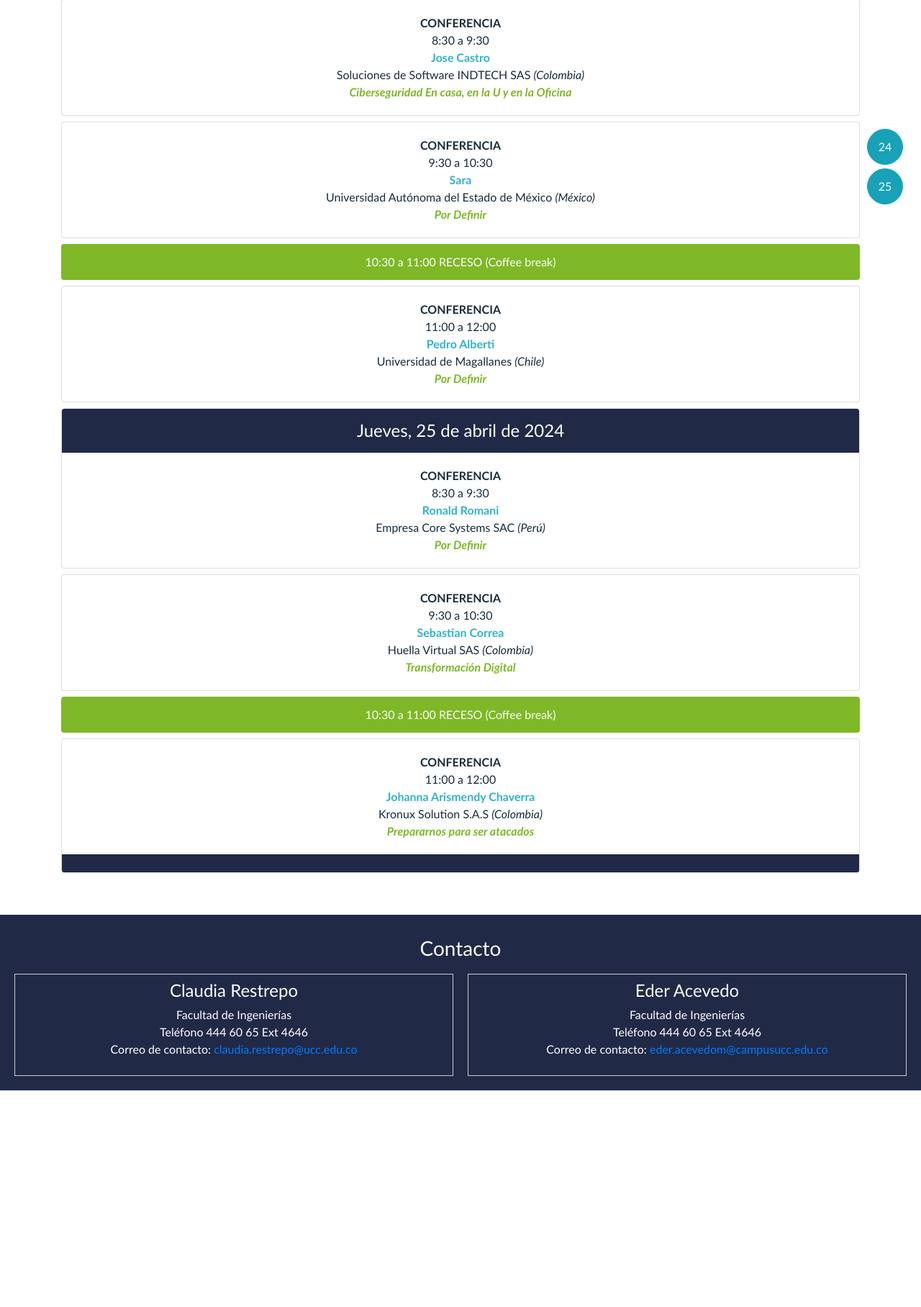
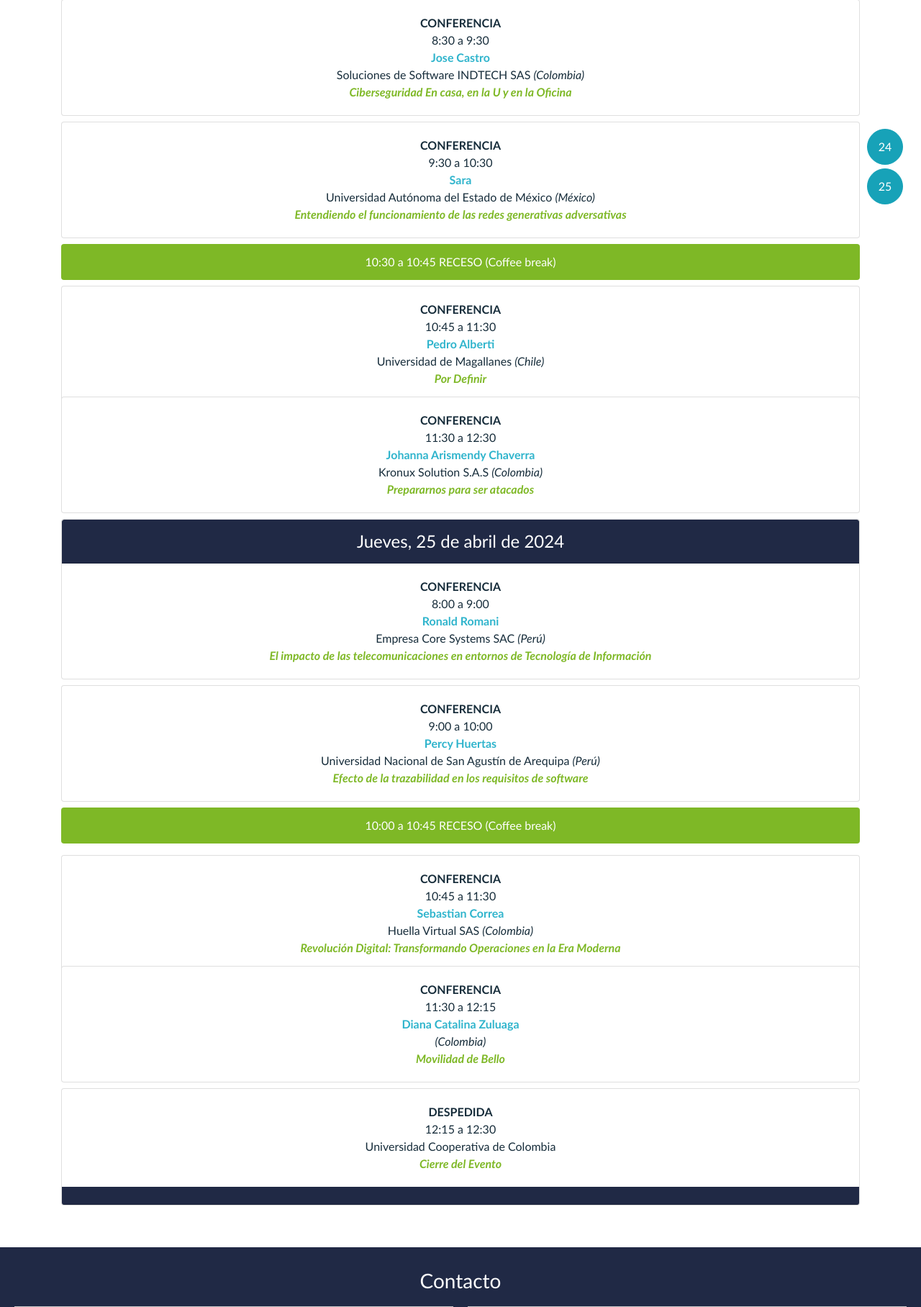
Before and after one commit to AlejandroV074/SIDES-P, a PHP site: page /programacion.php in a window 1280 px wide. Shown: the part 495-2311 px from the top of the page at 72% size. Before the commit the page ends 2010 px from the top, so only its background shows below. Run offline with PHP 8.4, Linux system fonts and the light colour scheme.

Commit message:
Update schedule

```diff
--- a/SIDES/programacion.php
+++ b/SIDES/programacion.php
@@ -61,23 +61,35 @@
                 9:30 a 10:30<br>
                 <b>Sara</b><br>
                 Universidad Autónoma del Estado de México <i>(México)</i><br>
-                <b><i>Por Definir</i></b><br>
+                <b><i>Entendiendo el funcionamiento de las redes generativas adversativas</i></b><br>
               </div>
             </div>
           </div>
 
           <div class="alert mx-auto mt-2 descanso" role="alert">
-            10:30 a 11:00 RECESO  (Coffee break)
+            10:30 a 10:45 RECESO  (Coffee break)
           </div>
 
           <div class="mx-auto mt-n2" id="jueves">
             <div class="card" style="width: 100%">
               <div class="card-body">
                 <span class="conf"><b>CONFERENCIA </b></span><br>
-                11:00 a 12:00 <br>
+                10:45 a 11:30<br>
                 <b>Pedro Alberti</b><br>
                 Universidad de Magallanes <i>(Chile)</i><br>
                 <b><i>Por Definir</i></b><br>
+              </div>
+            </div>
+          </div>
+
+          <div class="mx-auto mt-n2">
+            <div class="card" style="width: 100%">
+              <div class="card-body">
+                <span class="conf"><b>CONFERENCIA </b></span><br>
+                11:30 a 12:30<br>
+                <b>Johanna Arismendy Chaverra</b><br>
+                Kronux Solution S.A.S <i>(Colombia)</i><br>
+                <b><i>Prepararnos para ser atacados</i></b><br>
               </div>
             </div>
           </div>
@@ -89,53 +101,63 @@
 
             <div class="card-body">
               <span class="conf"><b>CONFERENCIA </b></span><br>
-              8:30 a 9:30 <br>
+              8:00 a 9:00<br>
               <b>Ronald Romani</b><br>
               Empresa Core Systems SAC <i>(Perú)</i><br>
-              <b><i>Por Definir</i></b><br>
+              <b><i>El impacto de las telecomunicaciones en entornos de Tecnología de Información</i></b><br>
+            </div>
+          </div>
+
+          <div class="mx-auto mt-2 card" >
+            <div class="card-body">
+              <span class="conf"><b>CONFERENCIA </b></span><br>
+              9:00 a 10:00<br>
+              <b>Percy Huertas</b><br>
+              Universidad Nacional de San Agustín de Arequipa <i>(Perú)</i><br>
+              <b><i>Efecto de la trazabilidad en los requisitos de software</i></b><br>
+            </div>
+          </div>
+
+          <div class="alert mx-auto mt-2 descanso" role="alert">
+            10:00 a 10:45 RECESO  (Coffee break)
+          </div>
+
+          <div class="mx-auto mt-2">
+            <div class="card" style="width: 100%">
+              <div class="card-body">
+                <span class="conf"><b>CONFERENCIA</b></span><br>
+                10:45 a 11:30 <br>
+                <b>Sebastian Correa</b><br>
+                Huella Virtual SAS <i>(Colombia)</i><br>
+                <b><i>Revolución Digital: Transformando Operaciones en la Era Moderna</i></b><br>
+              </div>
+            </div>
+          </div>
+
+          <div class="mx-auto mt-n2">
+            <div class="card" style="width: 100%">
+              <div class="card-body">
+                <span class="conf"><b>CONFERENCIA </b></span><br>
+                11:30 a 12:15 <br>
+                <b>Diana Catalina Zuluaga</b><br>
+                <i>(Colombia)</i><br>
+                <b><i>Movilidad de Bello</i></b><br>
+              </div>
             </div>
           </div>
 
           <div class="mx-auto mt-2">
             <div class="card" style="width: 100%">
               <div class="card-body">
-                <span class="conf"><b>CONFERENCIA</b></span><br>
-                9:30 a 10:30 <br>
-                <b>Sebastian Correa</b><br>
-                Huella Virtual SAS <i>(Colombia)</i><br>
-                <b><i>Transformación Digital</i></b><br>
-              </div>
-            </div>
-          </div>
-
-          <div class="alert mx-auto mt-2 descanso" role="alert">
-            10:30 a 11:00 RECESO  (Coffee break)
-          </div>
-
-          <div class="mx-auto mt-n2">
-            <div class="card" style="width: 100%">
-              <div class="card-body">
-                <span class="conf"><b>CONFERENCIA </b></span><br>
-                11:00 a 12:00 <br>
-                <b>Johanna Arismendy Chaverra</b><br>
-                Kronux Solution S.A.S <i>(Colombia)</i><br>
-                <b><i>Prepararnos para ser atacados</i></b><br>
+                <span class="conf"><b>DESPEDIDA </b></span><br>
+                12:15 a 12:30<br>
+                <!-- <b></b><br> -->
+                Universidad Cooperativa de Colombia<br>
+                <b><i>Cierre del Evento</i></b><br>
               </div>
               <div class="card-header fecha-evento" style="width: 100%;"></div>
             </div>
           </div>
-
-          <!-- <div class="mx-auto mt-2">
-            <div class="card" style="width: 100%">
-              <div class="card-body">
-                17:00 a 17:15<br>
-                <b>PhD. Gina Paola Maestre</b><br>
-                Universidad Cooperativa de Colombia<br>
-                <b><i>Cierre del Evento</i></b><br>
-              </div>
-              <div class="card-header descanso" style="width: 100%;"></div>
-            </div>
-          </div> -->
 
         </div>
       </div>
```
